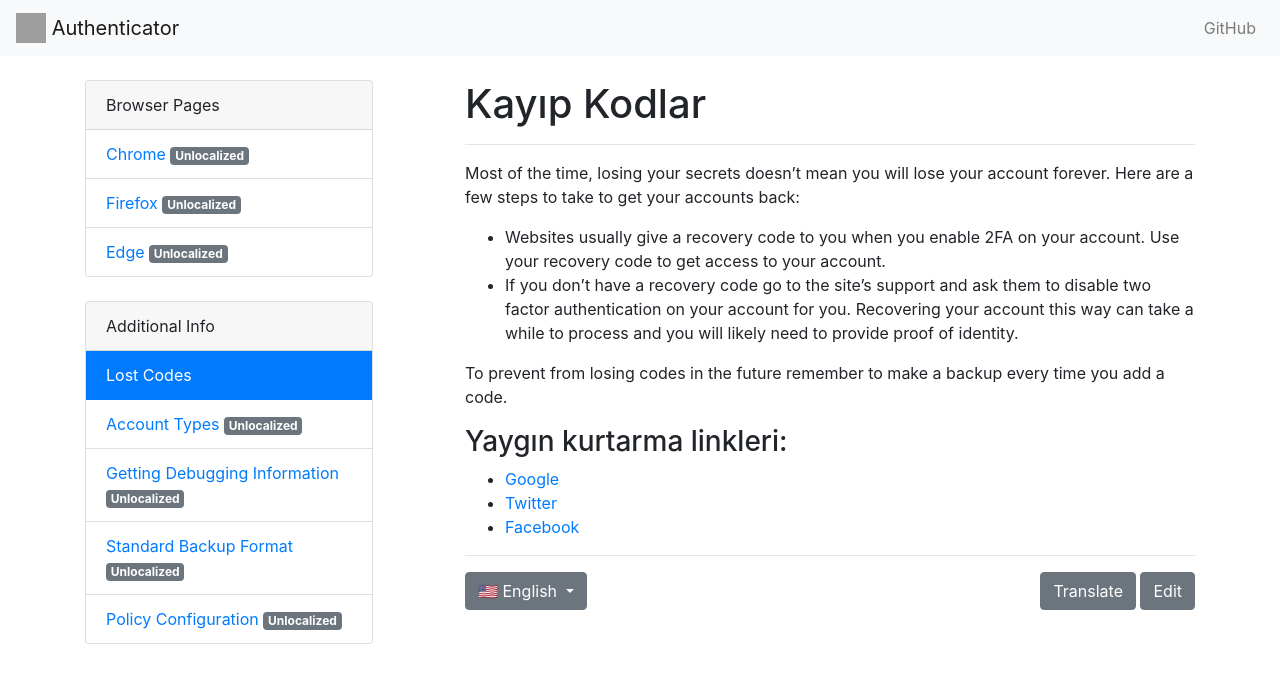
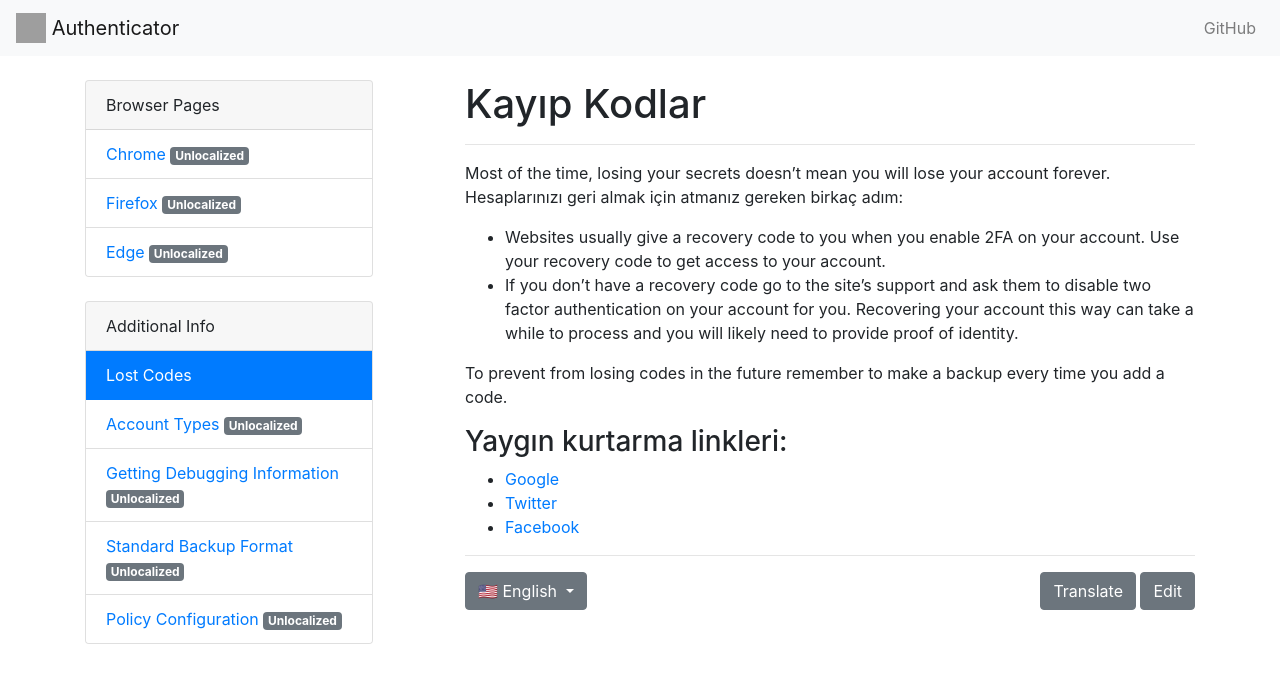
Before and after one commit to Authenticator-Extension/authenticator.cc, a Jekyll site: the page built from docs/tr/lost-codes.md, in a window 1280 px wide. Shown: the top 683 px of the page. Built offline with Jekyll 4.4.1, drawn with Linux system fonts in a browser that asks for light colours; our own code applies the rules of GitHub Pages for plain Markdown files; grey boxes are pictures that could not be loaded.

Commit message:
New translations lost-codes.md (Turkish)

```diff
--- a/docs/tr/lost-codes.md
+++ b/docs/tr/lost-codes.md
@@ -5,7 +5,7 @@ lang: en
 ver: 1
 ---
 
-Most of the time, losing your secrets doesn't mean you will lose your account forever. Here are a few steps to take to get your accounts back:
+Most of the time, losing your secrets doesn't mean you will lose your account forever. Hesaplarınızı geri almak için atmanız gereken birkaç adım:
 
 - Websites usually give a recovery code to you when you enable 2FA on your account. Use your recovery code to get access to your account.
 - If you don't have a recovery code go to the site's support and ask them to disable two factor authentication on your account for you. Recovering your account this way can take a while to process and you will likely need to provide proof of identity.
```
